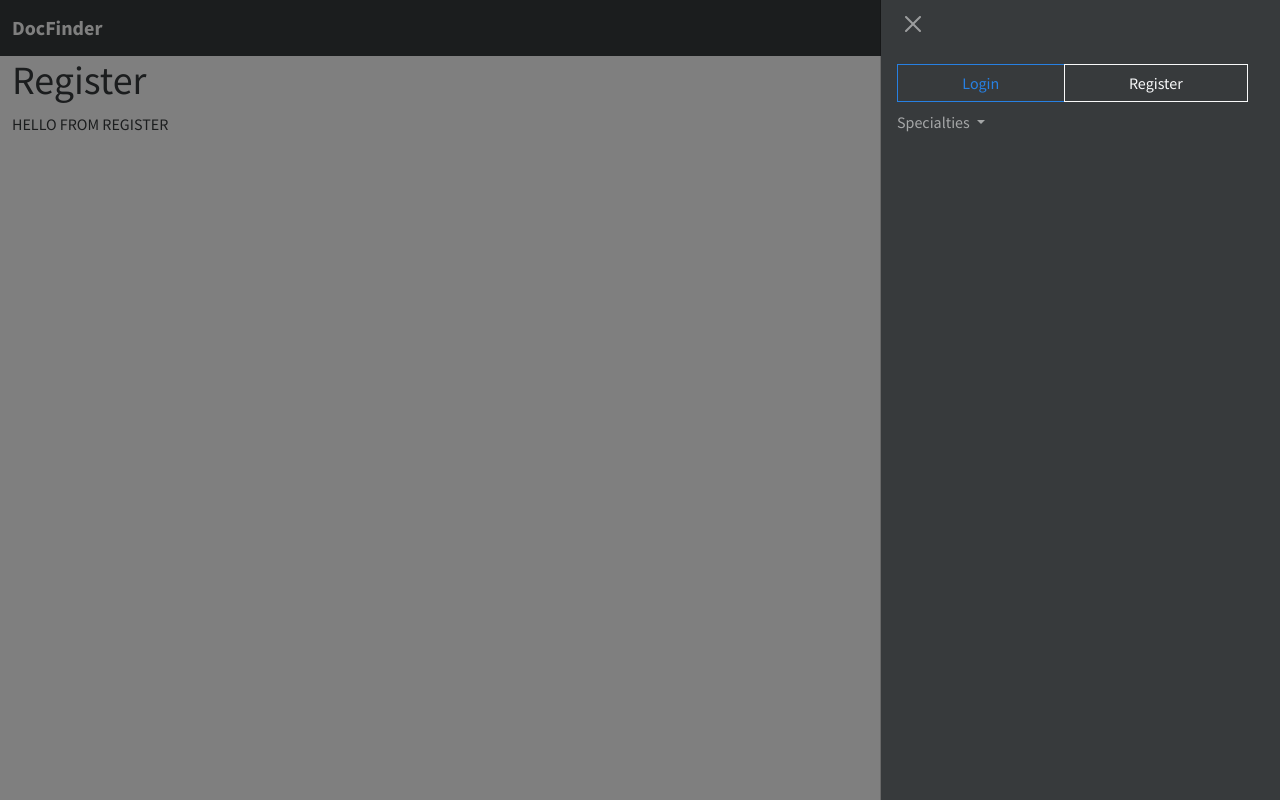
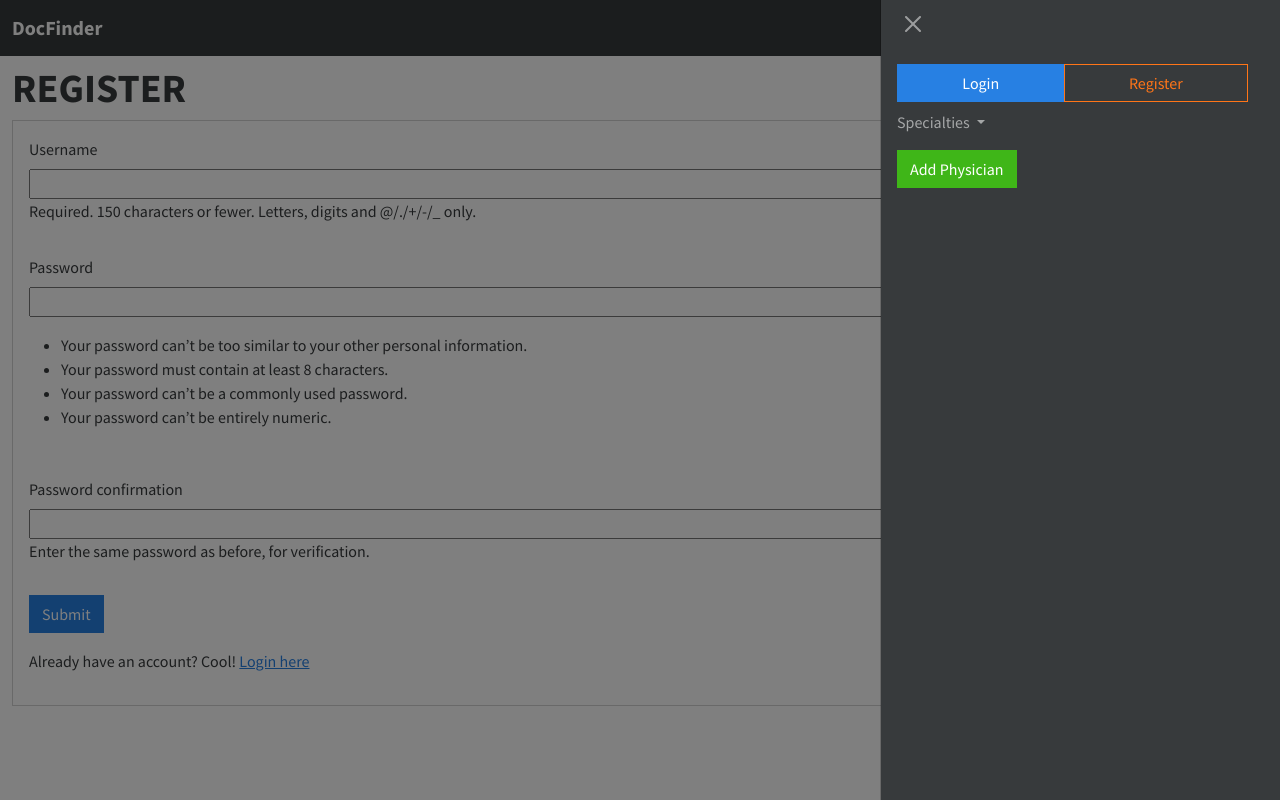
Before and after one commit to smhussain5/HCP-Django-Python, a Django app: page /register in a window 1280 px wide, after a click that opens the changed part. Run offline with Django 5.2, Linux system fonts and the light colour scheme; data that the repository does not hold is empty; some libraries are stand-ins or nearby versions.

Commit message:
Added "add physician" functionality

```diff
--- a/docfinder/base/templates/base/base.html
+++ b/docfinder/base/templates/base/base.html
@@ -12,7 +12,7 @@
   <body>
     {% include "base/navbar.html" %}
     <div class="container-fluid">
-      <h1>
+      <h1 class="text-uppercase fw-bold my-2">
         {% block heading %}
         {% endblock %}
       </h1>
--- a/docfinder/base/templates/base/login.html
+++ b/docfinder/base/templates/base/login.html
@@ -31,8 +31,9 @@ Login
         <label for="pw_input" class="form-label">Password</label>
         <input type="password" class="form-control" id="pw_input" name="pw_input" required>
       </div>
-      <button type="submit" class="btn btn-primary">Submit</button>
+      <button type="submit" class="btn btn-primary mb-3">Submit</button>
     </form>
+    <p>No account? No problem!&nbsp;<a href="{% url 'register' %}">Register here</a></p>
   </div>
 </div>
 {% endblock %}
--- a/docfinder/base/templates/base/navbar.html
+++ b/docfinder/base/templates/base/navbar.html
@@ -12,13 +12,13 @@
         <ul class="navbar-nav justify-content-end flex-grow-1 pe-3">
           <div class="btn-group" role="group" aria-label="Basic example">
             {% if user.is_authenticated %}
-              <a type="button" class="btn btn-outline-danger" href="{% url 'logout' %}">Logout</a>
+              <a type="button" class="btn btn-danger" href="{% url 'logout' %}">Logout</a>
             {% else %}
-              <a type="button" class="btn btn-outline-primary" href="{% url 'login' %}">Login</a>
-              <a type="button" class="btn btn-outline-light" href="{% url 'register' %}">Register</a>
+              <a type="button" class="btn btn-primary" href="{% url 'login' %}">Login</a>
+              <a type="button" class="btn btn-outline-warning" href="{% url 'register' %}">Register</a>
             {% endif %}
           </div>
-          <li class="nav-item dropdown">
+          <li class="nav-item dropdown mb-2">
             <a class="nav-link dropdown-toggle" href="#" role="button" data-bs-toggle="dropdown" aria-expanded="false">
               Specialties
             </a>
@@ -31,6 +31,7 @@
             </ul>
           </li>
         </ul>
+        <a type="button" class="btn btn-success" href="{% url 'add_physician' %}">Add Physician</a>
       </div>
     </div>
   </div>
--- a/docfinder/base/templates/base/register.html
+++ b/docfinder/base/templates/base/register.html
@@ -9,7 +9,31 @@ Register
 {% endblock %}
 
 {% block content %}
-<p>
-    HELLO FROM REGISTER
-</p>
+{% if messages %}
+  {% for message in messages %}
+    <div class="alert alert-danger alert-dismissible fade show" role="alert">
+      {{ message }}
+      <button type="button" class="btn-close" data-bs-dismiss="alert" aria-label="Close"></button>
+    </div>
+  {% endfor %}
+{% endif %}
+
+<div class="card">
+  <div class="card-body">
+    <form action="{% url 'register' %}" method="POST">
+      {% csrf_token %}
+      {% for field in form %}
+      <div class="mb-3 d-flex flex-column">
+        <label class="form-label">{{ field.label }}</label>
+        {{ field }}
+        {% if field.help_text %}
+        <p class="help">{{ field.help_text|safe }}</p>
+        {% endif %}
+      </div>
+      {% endfor %}
+      <button type="submit" class="btn btn-primary mb-3">Submit</button>
+    </form>
+    <p>Already have an account? Cool!&nbsp;<a href="{% url 'login' %}">Login here</a></p>
+  </div>
+</div>
 {% endblock %}
--- a/docfinder/base/urls.py
+++ b/docfinder/base/urls.py
@@ -4,9 +4,13 @@ from . import views
 
 urlpatterns = [
     path("", views.index, name="index"),
-    path("login", views.login_user, name="login"),
+
+    path("physician/<int:pk>", views.by_physician, name="physician"),
+    path("specialty/<int:pk>", views.by_specialty, name="specialty"),
+
+    path("add_physician", views.add_physician, name="add_physician"),
+
+    path("login", views.login_user, name="login"),  # AUTHENTICATION
     path("logout", views.logout_user, name="logout"),
     path("register", views.register_user, name="register"),
-    path("physician/<int:pk>", views.by_physician, name="physician"),
-    path("specialty/<int:pk>", views.by_specialty, name="specialty"),
 ]
--- a/docfinder/base/views.py
+++ b/docfinder/base/views.py
@@ -1,8 +1,11 @@
 from django.contrib.auth.decorators import login_required
 from django.shortcuts import render, redirect
 from django.contrib.auth import authenticate, login, logout
+from django.contrib.auth.models import User
+from django.contrib.auth.forms import UserCreationForm
 from django.contrib import messages
 from .models import Physician, Specialty
+from .forms import PhysicianForm
 
 # Create your views here.
 
@@ -45,10 +48,42 @@ def logout_user(request):
 
 
 def register_user(request):
+    form = UserCreationForm()
     specialties = Specialty.objects.all().order_by("name")
     context = {}
     context["specialties"] = specialties
+    context["form"] = form
+    if request.method == "POST":
+        form = UserCreationForm(request.POST)
+        if form.is_valid():
+            user = form.save(commit=False)
+            user.username = user.username.lower()
+            user.save()
+            login(request, user)
+            messages.success(request, "Woo! You're registered! 🎉")
+            return redirect("/", context)
+        else:
+            messages.error(request, "Uh-oh! There was an error with registration! Try again?")
+            return render(request, 'base/register.html', context)
     return render(request, 'base/register.html', context)
+
+
+@login_required(login_url="login")
+def add_physician(request):
+    form = PhysicianForm()
+    specialties = Specialty.objects.all().order_by("name")
+    context = {}
+    context["specialties"] = specialties
+    context["form"] = form
+    if request.method == "POST":
+        form = PhysicianForm(request.POST)
+        if form.is_valid():
+            form.save()
+            return redirect("/", context)
+    else:
+        messages.error(request, "Uh-oh! There was an error adding this physician! Try again?")
+        return render(request, 'base/add_physician.html', context)
+    return render(request, 'base/add_physician.html', context)
 
 
 @login_required(login_url="login")
```
